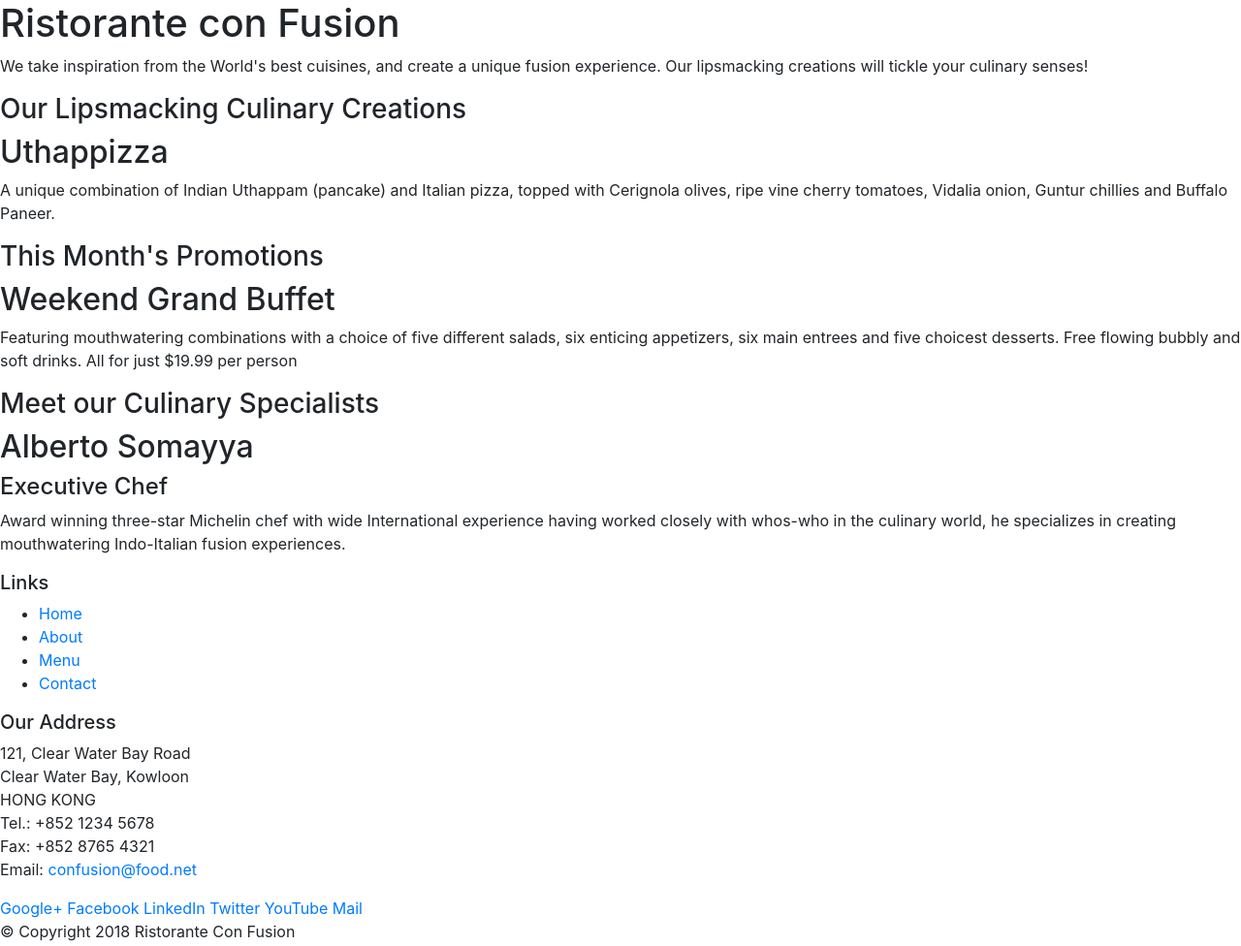
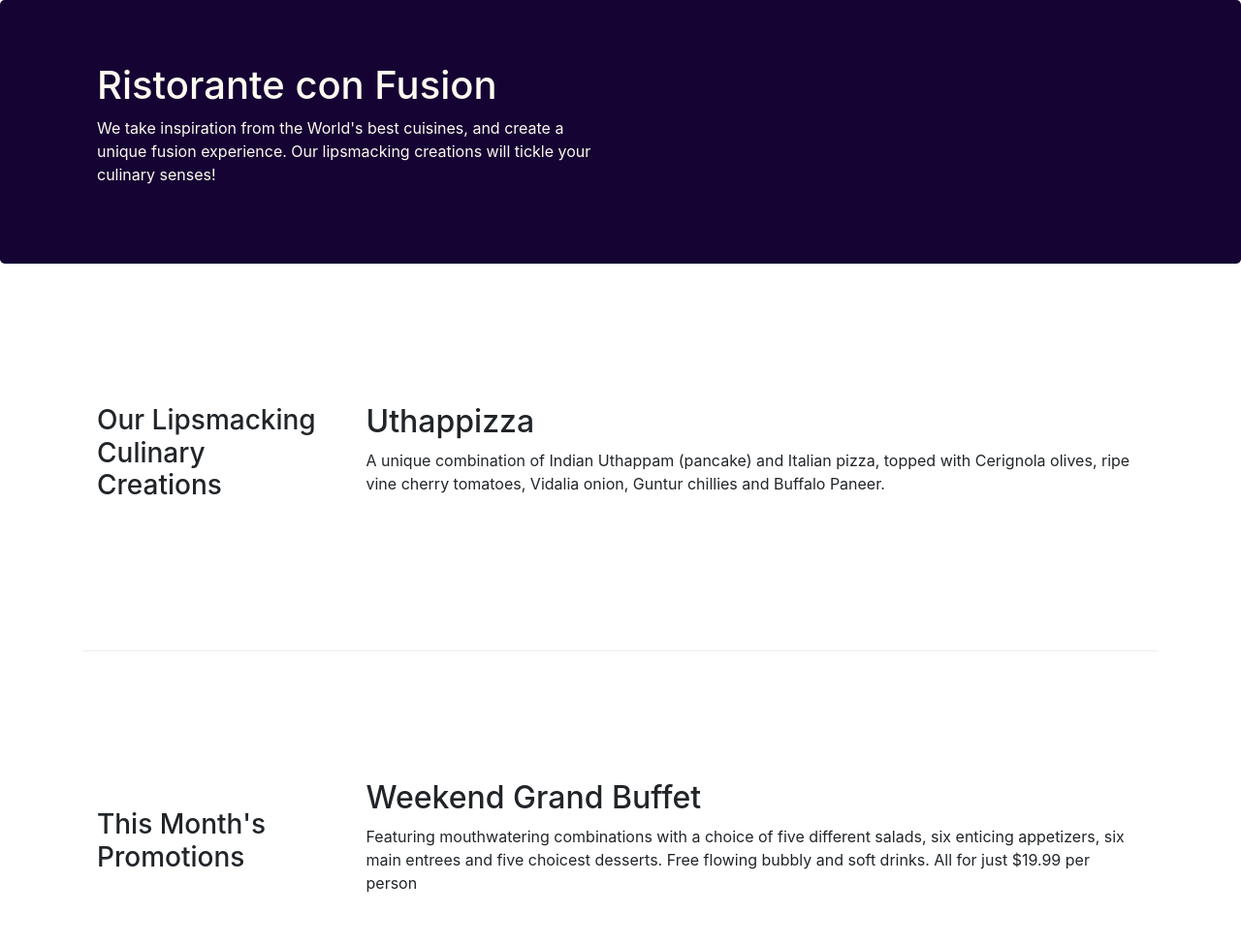
Before and after one commit to aparth33/Coursera-Bootstrap, a website: page Bootstrap4/conFusion/index.html in a window 1280 px wide. Shown: the top 976 px of the page at 97% size. Drawn offline with nearby package versions, Linux system fonts and the light colour scheme.

Commit message:
css added

```diff
--- /dev/null
+++ b/Bootstrap4/conFusion/css/styles.css
@@ -0,0 +1,29 @@
+.row-header{
+    margin:0px auto;
+    padding:0px auto;
+}
+
+.row-content{
+    margin:0px auto;
+    padding:50px 0px0px;
+    border-bottom:1px ridge;
+    min-height:400px;
+}
+
+.footer{
+    background-color: rgb(15, 4, 36);
+    margin:0px auto;
+    padding: 20px 0px 20px 0px;
+}
+.jumbotron{
+    padding:70px 30px 70 px 30px;
+    margin:0px auto;
+    background:rgb(21, 4, 51);
+    color:floralwhite;
+}
+
+.address{
+    font-size:80%;
+    margin:0px;
+    color:#0f0f0f;
+}
--- a/Bootstrap4/conFusion/index.html
+++ b/Bootstrap4/conFusion/index.html
@@ -9,51 +9,52 @@
 
      <!-- Bootstrap CSS -->
      <link rel="stylesheet" href="node_modules/bootstrap/dist/css/bootstrap.min.css">
-    <title>Ristorante Con Fusion</title>
+    <link rel="stylesheet" href="css/styles.css">
+     <title>Ristorante Con Fusion</title>
 </head>
 
 <body>
 
-    <header>
-        <div>
-            <div>
-                <div>
+    <header class="jumbotron">
+        <div class="container">
+            <div class="row row-header">
+                <div class="col-12 col-sm-6">
                     <h1>Ristorante con Fusion</h1>
                     <p>We take inspiration from the World's best cuisines, and create a unique fusion experience. Our lipsmacking creations will tickle your culinary senses!</p>
                 </div>
-                <div>
+                <div class="col-12 col-sm">
                 </div>
             </div>
         </div>
     </header>
 
-    <div>
-        <div>
-            <div>
+    <div class="container">
+        <div class="row row-content align-items-center">
+            <div class="col-12 col-sm-4 col-md-3">
                 <h3>Our Lipsmacking Culinary Creations</h3>
             </div>
-            <div>
+            <div class="col col-sm col-md">
                 <h2>Uthappizza</h2>
                 <p>A unique combination of Indian Uthappam (pancake) and Italian pizza, topped with Cerignola olives, ripe vine cherry tomatoes, Vidalia onion, Guntur chillies and Buffalo Paneer.</p>
             </div>
         </div>
 
 
-        <div>
-            <div>
+        <div class="row row-content align-items-center">
+            <div class="col-12 col-sm-4 col-md-3">
                 <h3>This Month's Promotions</h3>
             </div>
-            <div>
+            <div class="col col-sm col-md">
                 <h2>Weekend Grand Buffet</h2>
                 <p>Featuring mouthwatering combinations with a choice of five different salads, six enticing appetizers, six main entrees and five choicest desserts. Free flowing bubbly and soft drinks. All for just $19.99 per person </p>
             </div>
         </div>
 
-        <div>
-            <div>
+        <div class="row row-content align-items-center">
+            <div class="col-12 col-sm-4 col-md-3">
                 <h3>Meet our Culinary Specialists</h3>
             </div>
-            <div>
+            <div class="col col-sm col-md">
                 <h2>Alberto Somayya</h2>
                 <h4>Executive Chef</h4>
                 <p>Award winning three-star Michelin chef with wide International experience having worked closely with whos-who in the culinary world, he specializes in creating mouthwatering Indo-Italian fusion experiences. </p>
@@ -61,19 +62,19 @@
         </div>
     </div>
 
-    <footer>
-        <div>
-            <div>
-                <div>
+    <footer class="footer">
+        <div class="container">
+            <div class="row">
+                <div class="col-4 col-sm-2">
                     <h5>Links</h5>
-                    <ul>
+                    <ul class="list-unstyled">
                         <li><a href="#">Home</a></li>
                         <li><a href="#">About</a></li>
                         <li><a href="#">Menu</a></li>
                         <li><a href="#">Contact</a></li>
                     </ul>
                 </div>
-                <div>
+                <div class="col-7 col-sm-5">
                     <h5>Our Address</h5>
                     <address>
 		              121, Clear Water Bay Road<br>
@@ -84,8 +85,8 @@
 		              Email: <a href="mailto:confusion@food.net">confusion@food.net</a>
 		           </address>
                 </div>
-                <div>
-                    <div>
+                <div class="col-12 col-sm-4">
+                    <div class="text-center">
                         <a href="http://google.com/+">Google+</a>
                         <a href="http://www.facebook.com/profile.php?id=">Facebook</a>
                         <a href="http://www.linkedin.com/in/">LinkedIn</a>
@@ -95,8 +96,8 @@
                     </div>
                 </div>
            </div>
-           <div>
-                <div>
+           <div class="row justify-content-center">
+                <div class="col-auto">
                     <p>© Copyright 2018 Ristorante Con Fusion</p>
                 </div>
            </div>
```
